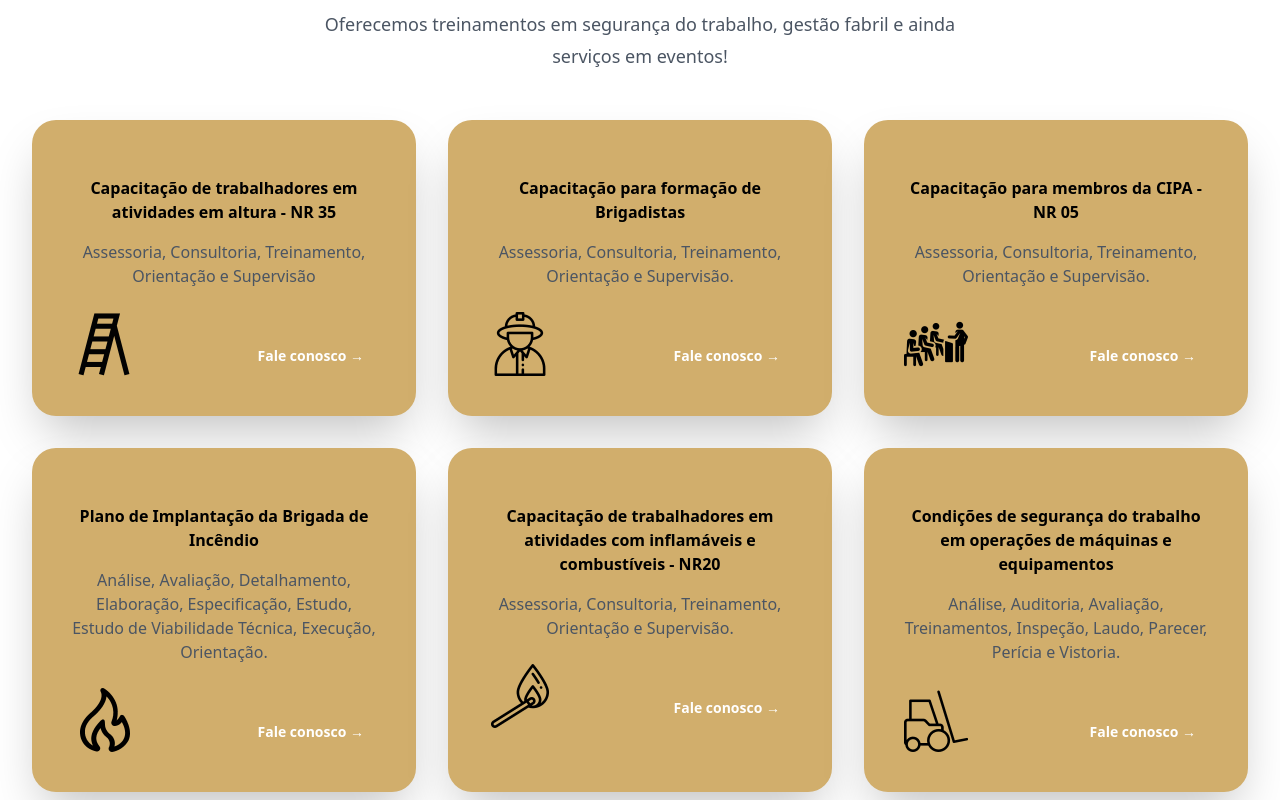
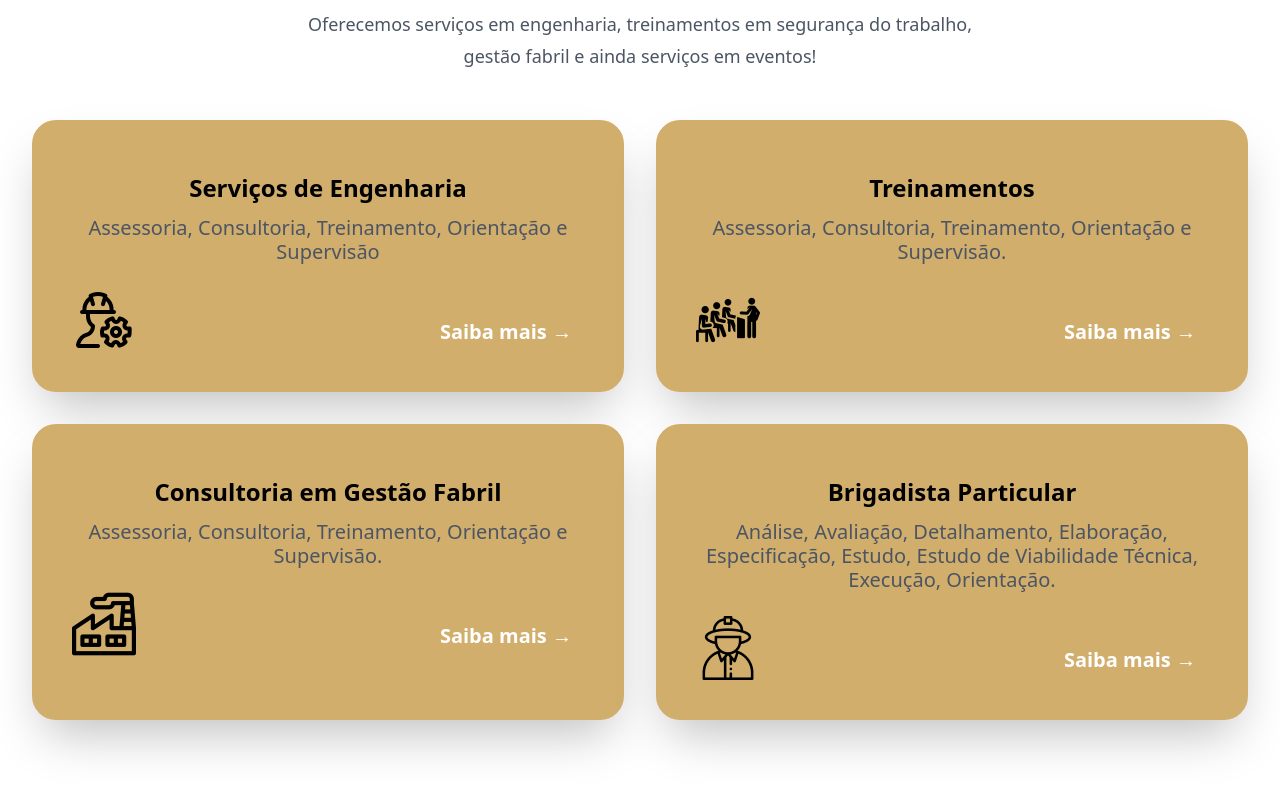
Before and after one commit to FrancianeMenestrina/ewald-engenharia-site, a Gatsby site: page / in a window 1280 px wide. Shown: the part 1740-2540 px from the top of the page. Built offline with nearby package versions, Linux system fonts and the light colour scheme; Gatsby itself is replaced by a stand-in of ours.

Commit message:
Option one services

```diff
--- a/src/components/Faq/index.js
+++ b/src/components/Faq/index.js
@@ -49,7 +49,7 @@ const Faq = () => {
               target="_blank"
               className="font-semibold text-xl text-gray-500  hover:text-black mt-6 block rounded-md py-2 px-3 leading-6 focus-visible:outline focus-visible:outline-2 focus-visible:outline-offset-2 "
             >
-              Tem mais alguma pergunta? Estamos aqui para ajudar{" "}
+              Tem mais alguma pergunta? Estamos aqui para te ajudar{" "}
               <span aria-hidden="true">&rarr;</span>
             </a>
           </h2>
--- a/src/components/Servicos/index.js
+++ b/src/components/Servicos/index.js
@@ -1,65 +1,46 @@
 import React from "react";
-import escada from "../../images/escada.png";
-import fire from "../../images/fire.png";
 import bomber from "../../images/bomber.png";
-import inflamavel from "../../images/inflamavel.png";
-import empilhadeira from "../../images/empilhadeira.png";
+import fabril from "../../images/fabril.png";
+import engenharia from "../../images/engenharia.png";
 import cipa from "../../images/cipa.png";
+import { Link } from "gatsby";
 
 const tiers = [
   {
-    name: "Capacitação de trabalhadores em atividades em altura - NR 35",
+    name: "Serviços de Engenharia",
     id: "01",
     href: "#",
-    type: "escada",
+    type: "engenharia",
 
     description:
       "Assessoria, Consultoria, Treinamento, Orientação e Supervisão",
   },
   {
-    name: "Capacitação para formação de Brigadistas",
+    name: "Treinamentos",
     id: "02",
     href: "#",
-    type: "bomber",
+    type: "treinamentos",
 
     description:
       "Assessoria, Consultoria, Treinamento, Orientação e Supervisão.",
   },
   {
-    name: "Capacitação para membros da CIPA - NR 05",
+    name: "Consultoria em Gestão Fabril",
     id: "03",
     href: "#",
-    type: "cipa",
+    type: "fabril",
 
     description:
       "Assessoria, Consultoria, Treinamento, Orientação e Supervisão.",
   },
   {
-    name: "Plano de Implantação da Brigada de Incêndio",
+    name: "Brigadista Particular",
     id: "04",
     href: "#",
-    type: "fogo",
+    type: "brigadista",
 
     description:
       "Análise, Avaliação, Detalhamento, Elaboração, Especificação, Estudo, Estudo de Viabilidade Técnica, Execução, Orientação.",
-  },
-  {
-    name: "Capacitação de trabalhadores em atividades com inflamáveis e combustíveis - NR20",
-    id: "05",
-    href: "#",
-    type: "inflamavel",
-
-    description:
-      "Assessoria, Consultoria, Treinamento, Orientação e Supervisão.",
-  },
-  {
-    name: "Condições de segurança do trabalho em operações de máquinas e equipamentos",
-    id: "06",
-    href: "#",
-    type: "empilhadeira",
-
-    description:
-      "Análise, Auditoria, Avaliação, Treinamentos, Inspeção, Laudo, Parecer, Perícia e Vistoria.",
   },
 ];
 
@@ -73,20 +54,20 @@ const Servicos = () => {
           </p>
         </div>
         <p className="mx-auto mt-6 max-w-2xl text-center text-lg leading-8 text-gray-600">
-          Oferecemos treinamentos em segurança do trabalho, gestão fabril e
-          ainda serviços em eventos!
+          Oferecemos serviços em engenharia, treinamentos em segurança do
+          trabalho, gestão fabril e ainda serviços em eventos!
         </p>
         <div className="mt-2 flex justify-center"></div>
-        <div className="isolate mx-auto  mt-10 grid max-w-md grid-cols-1 gap-8 lg:mx-0 lg:max-w-none lg:grid-cols-3">
+        <div className="isolate mx-auto  mt-10 grid max-w-md grid-cols-1 gap-8 lg:mx-0 lg:max-w-none lg:grid-cols-2">
           {tiers.map((tier) => (
             <div
               key={tier.id}
               className="shadow-2xl bg-amarelo rounded-3xl p-8 xl:p-10"
             >
-              <p className="mt-4 text-base font-bold text-center leading-6 text-black">
+              <p className="mt-4 text-2xl font-bold text-center leading-6 text-black">
                 {tier.name}
               </p>
-              <p className="mt-4 text-base text-center leading-6 text-gray-600">
+              <p className="mt-4 text-xl text-center leading-6 text-gray-600">
                 {tier.description}
               </p>
               <p className="mt-6 flex items-baseline gap-x-1">
@@ -94,36 +75,25 @@ const Servicos = () => {
                 <span className="text-sm font-semibold leading-6 text-gray-600"></span>
               </p>
               <div className="flex justify-between">
-                {tier.type === "escada" ? (
-                  <img className="w-16 h-16" src={escada} alt="escada" />
-                ) : tier.type === "bomber" ? (
-                  <img className="w-16 h-16" src={bomber} alt="bomber" />
-                ) : tier.type === "empilhadeira" ? (
+                {tier.type === "brigadista" ? (
+                  <img className="w-16 h-16" src={bomber} alt="brigadista" />
+                ) : tier.type === "treinamentos" ? (
+                  <img className="w-16 h-16" src={cipa} alt="treinamentos" />
+                ) : tier.type === "engenharia" ? (
                   <img
                     className="w-16 h-16"
-                    src={empilhadeira}
-                    alt="empilhadeira"
+                    src={engenharia}
+                    alt="engenharia"
                   />
-                ) : tier.type === "inflamavel" ? (
-                  <img
-                    className="w-16 h-16"
-                    src={inflamavel}
-                    alt="inflamavel"
-                  />
-                ) : tier.type === "fogo" ? (
-                  <img className="w-16 h-16" src={fire} alt="fogo" />
                 ) : (
-                  <img className="w-16 h-16" src={cipa} alt="cipa" />
+                  <img className="w-16 h-16" src={fabril} alt="fabril" />
                 )}
-
-                <a
-                  href="https://wa.me/5547984174008?text=Olá!%20Gostaria%20de%20saber%20mais%20sobre%20os%20serviços%20da%20Ewald%20Engenharia!"
-                  target="_blank"
-                  aria-describedby={tier.id}
-                  className="text-white  text-end  hover:text-black mt-6 block rounded-md py-2 px-3  text-sm font-semibold leading-6 focus-visible:outline focus-visible:outline-2 focus-visible:outline-offset-2 "
+                <Link
+                  className="text-white text-xl text-end  hover:text-black mt-6 block rounded-md py-2 px-3 font-semibold leading-6 focus-visible:outline focus-visible:outline-2 focus-visible:outline-offset-2 "
+                  to={`/${tier.type}`}
                 >
-                  Fale conosco <span aria-hidden="true">&rarr;</span>
-                </a>
+                  Saiba mais <span aria-hidden="true">&rarr;</span>
+                </Link>
               </div>
             </div>
           ))}
--- /dev/null
+++ b/src/pages/brigadista.js
@@ -0,0 +1,92 @@
+import React from "react";
+import Header from "../components/Header";
+import Footer from "../components/Footer";
+import WhatsAppIcon from "../components/WhatsAppIcon";
+import { Disclosure } from "@headlessui/react";
+import { ChevronRightIcon, ChevronUpIcon } from "@heroicons/react/24/outline";
+import Seo from "..//components/Seo";
+
+const servicos = [
+  {
+    question: "Servico 1",
+    answer:
+      "I don't know, but the flag is a big plus. Lorem ipsum dolor sit amet consectetur adipisicing elit. Quas cupiditate laboriosam fugiat. I don't know, but the flag is a big plus. Lorem ipsum dolor sit amet consectetur ad, I don't know, but the flag is a big plus. Lorem ipsum dolor sit amet consectetur ad",
+  },
+  {
+    question: "Servico 2",
+    answer:
+      "I don't know, but the flag is a big plus. Lorem ipsum dolor sit amet consectetur adipisicing elit. Quas cupiditate laboriosam fugiat. I don't know, but the flag is a big plus. Lorem ipsum dolor sit amet consectetur ad, I don't know, but the flag is a big plus. Lorem ipsum dolor sit amet consectetur ad",
+  },
+  {
+    question: "Servico 3",
+    answer:
+      "I don't know, but the flag is a big plus. Lorem ipsum dolor sit amet consectetur adipisicing elit. Quas cupiditate laboriosam fugiat. I don't know, but the flag is a big plus. Lorem ipsum dolor sit amet consectetur ad, I don't know, but the flag is a big plus. Lorem ipsum dolor sit amet consectetur ad",
+  },
+  {
+    question: "Servico 4",
+    answer:
+      "I don't know, but the flag is a big plus. Lorem ipsum dolor sit amet consectetur adipisicing elit. Quas cupiditate laboriosam fugiat. I don't know, but the flag is a big plus. Lorem ipsum dolor sit amet consectetur ad, I don't know, but the flag is a big plus. Lorem ipsum dolor sit amet consectetur ad",
+  },
+];
+
+const Brigadista = () => {
+  return (
+    <div className="flex flex-col min-h-screen">
+      <Seo
+        title="Ewald Engenharia"
+        description="Ewald Engenharia - Segurança do Trabalho e Gestão Fabril"
+      ></Seo>
+      <WhatsAppIcon />
+      <Header />
+      <div className="flex-grow">
+        <div className="bg-gray-100">
+          <div className="mx-auto max-w-7xl px-6 py-24 sm:py-32 lg:px-8 lg:py-40">
+            <div className="mx-auto max-w-4xl divide-y divide-gray-900/10">
+              <h2 className="text-2xl font-bold leading-10 tracking-tight text-gray-900">
+                Serviços de Brigada Particular
+              </h2>
+              <dl className="mt-10 space-y-6 divide-y divide-gray-900/10">
+                {servicos.map((servico) => (
+                  <Disclosure as="div" key={servico.question} className="pt-6">
+                    {({ open }) => (
+                      <>
+                        <dt>
+                          <Disclosure.Button className="flex w-full items-start justify-between text-left text-gray-900">
+                            <span className="text-base font-semibold leading-7">
+                              {servico.question}
+                            </span>
+                            <span className="ml-6 flex h-7 items-center">
+                              {open ? (
+                                <ChevronUpIcon
+                                  className="h-6 w-6"
+                                  aria-hidden="true"
+                                />
+                              ) : (
+                                <ChevronRightIcon
+                                  className="h-6 w-6"
+                                  aria-hidden="true"
+                                />
+                              )}
+                            </span>
+                          </Disclosure.Button>
+                        </dt>
+                        <Disclosure.Panel as="dd" className="mt-2 pr-12">
+                          <p className="text-base leading-7 text-gray-600">
+                            {servico.answer}
+                          </p>
+                        </Disclosure.Panel>
+                      </>
+                    )}
+                  </Disclosure>
+                ))}
+              </dl>
+            </div>
+          </div>
+        </div>
+      </div>
+      <Footer />
+    </div>
+  );
+};
+
+export default Brigadista;
--- /dev/null
+++ b/src/pages/engenharia.js
@@ -0,0 +1,7 @@
+import React from "react";
+
+const Engenharia = () => {
+  return <p>Egenharia</p>;
+};
+
+export default Engenharia;
--- /dev/null
+++ b/src/pages/fabril.js
@@ -0,0 +1,7 @@
+import React from "react";
+
+const Fabril = () => {
+  return <p>Fabril</p>;
+};
+
+export default Fabril;
--- /dev/null
+++ b/src/pages/treinamentos.js
@@ -0,0 +1,7 @@
+import React from "react";
+
+const Treinamentos = () => {
+  return <p>Treinamentos</p>;
+};
+
+export default Treinamentos;
```
Also changed, not shown: src/images/engenharia.png (added), src/images/fabril.png (added).
